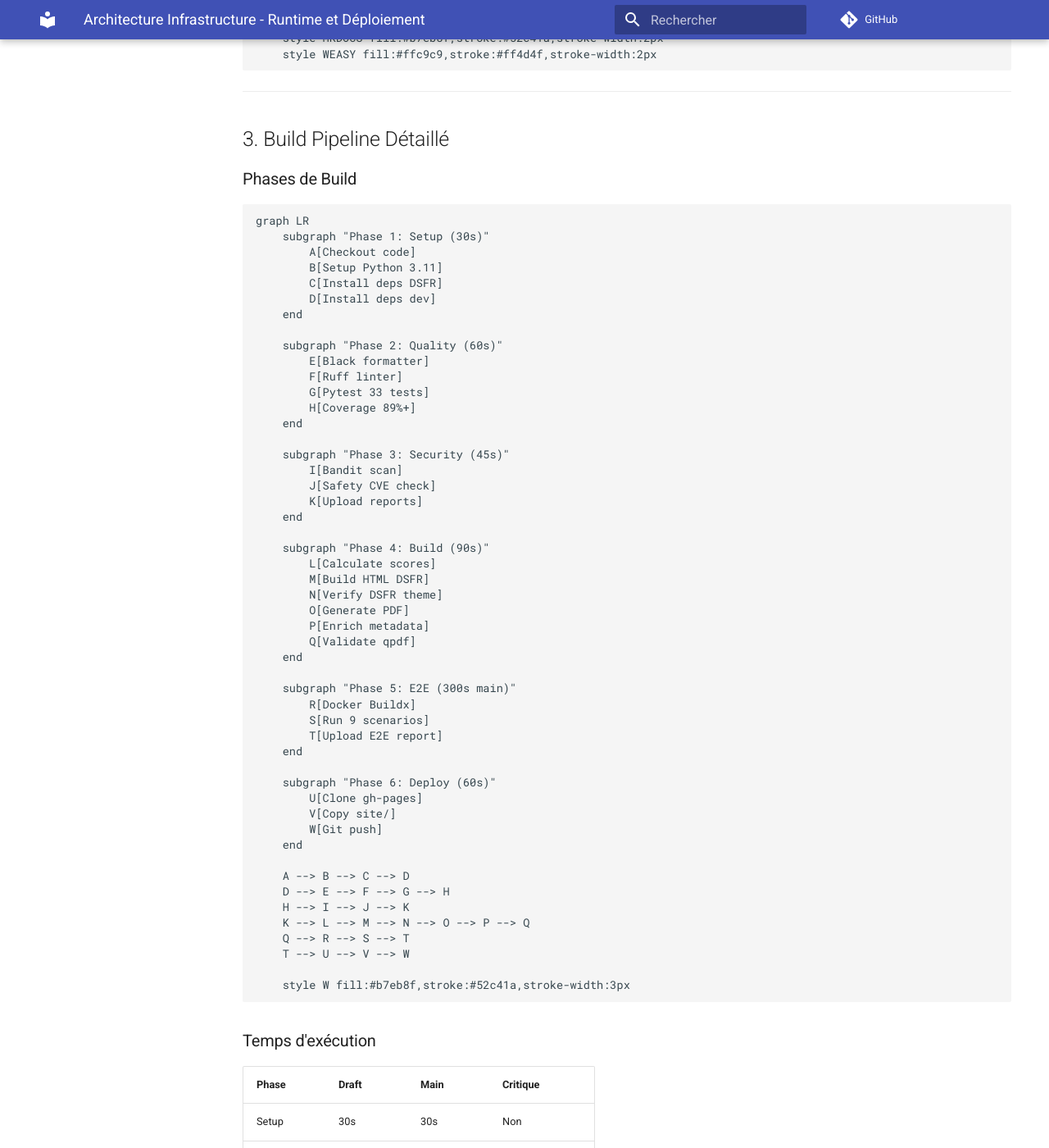
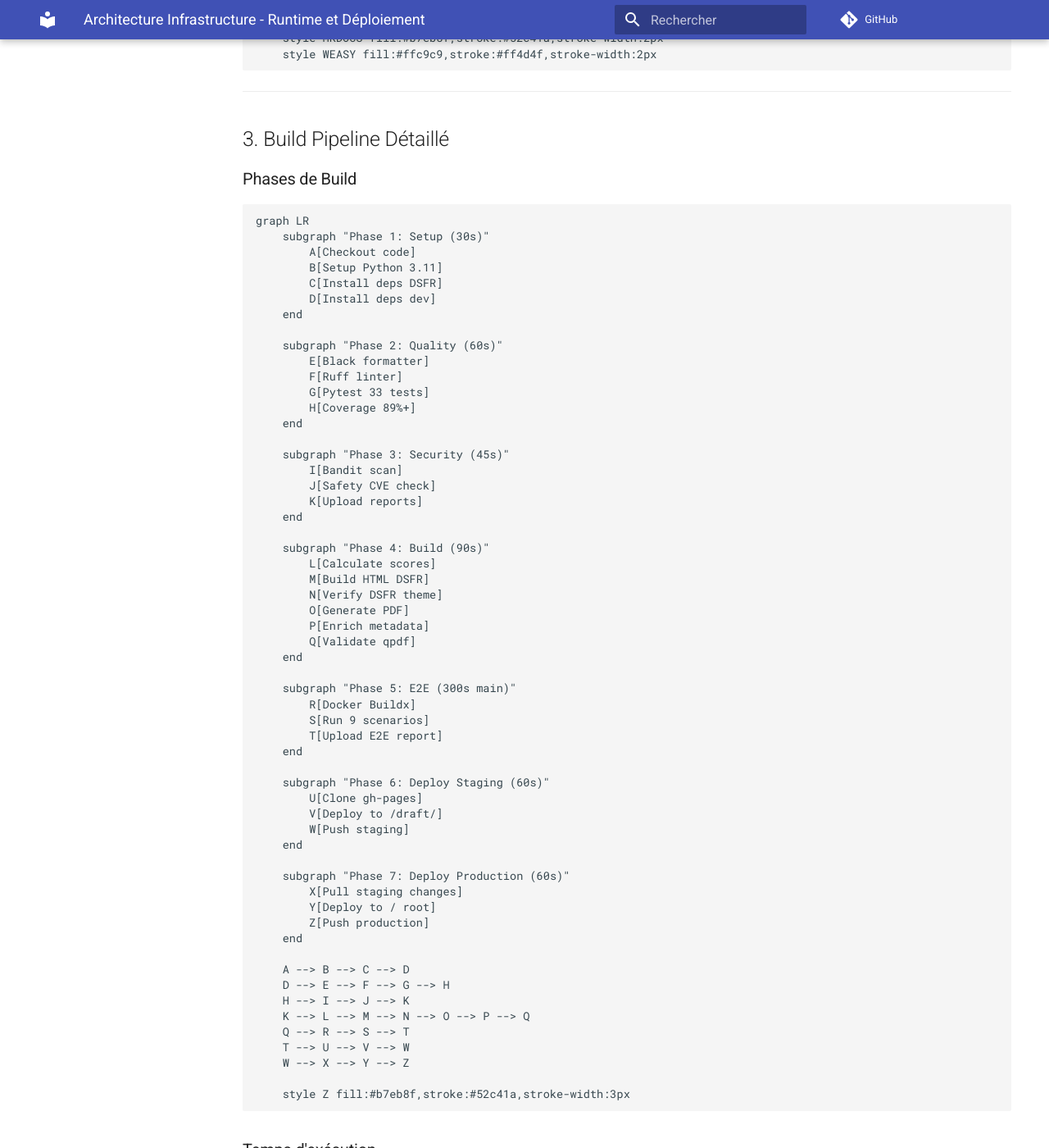
Before and after one commit to Alexmacapple/span-sg, an MkDocs documentation site: the page built from docs/architecture/infrastructure.md, in a window 1280 px wide and 1400 px high, scrolled down 2898 px. Shown: the whole window at 82% size. Built offline with MkDocs 1.6.1 and Material for MkDocs 9.7.7, drawn with Linux system fonts in a browser that asks for light colours; comment, search, counter and statistics services are not loaded; some of the changed text lies outside the part shown.

Commit message:
docs(architecture): mise à jour infrastructure.md pour GitHub Environments
Modifications:
- Version: 1.0.1-dsfr → 1.2.0-environments
- Stratégie Branching → Stratégie Déploiement avec GitHub Environments
- Ajout Phase 7: Deploy Production (séquentiel après staging)
- Table URLs: "Branche source" → "Environment GitHub"
- Temps total: ~6-10min → ~11min (déploiement séquentiel)

Reflète architecture 1-branche + 2-environments mise en place dans ADR-009.

Refs: #3, ADR-009

🤖 Generated with [Claude Code](https://claude.com/claude-code)

Co-Authored-By: Claude <noreply@anthropic.com>

````diff
--- a/docs/architecture/infrastructure.md
+++ b/docs/architecture/infrastructure.md
@@ -188,10 +188,16 @@ graph LR
         T[Upload E2E report]
     end
 
-    subgraph "Phase 6: Deploy (60s)"
+    subgraph "Phase 6: Deploy Staging (60s)"
         U[Clone gh-pages]
-        V[Copy site/]
-        W[Git push]
+        V[Deploy to /draft/]
+        W[Push staging]
+    end
+
+    subgraph "Phase 7: Deploy Production (60s)"
+        X[Pull staging changes]
+        Y[Deploy to / root]
+        Z[Push production]
     end
 
     A --> B --> C --> D
@@ -200,21 +206,25 @@ graph LR
     K --> L --> M --> N --> O --> P --> Q
     Q --> R --> S --> T
     T --> U --> V --> W
+    W --> X --> Y --> Z
 
-    style W fill:#b7eb8f,stroke:#52c41a,stroke-width:3px
+    style Z fill:#b7eb8f,stroke:#52c41a,stroke-width:3px
 ```
 
 ### Temps d'exécution
 
-| Phase | Draft | Main | Critique |
-|-------|-------|------|----------|
-| Setup | 30s | 30s | Non |
-| Quality | 60s | 60s | Oui (fail-fast) |
-| Security | 45s | 45s | Oui (bloquant) |
-| Build | 90s | 90s | Oui (strict mode) |
-| E2E | - | 300s | Oui (main only) |
-| Deploy | 60s | 60s | Non |
-| **Total** | **~6min** | **~10min** | - |
+| Phase | Push main | Critique |
+|-------|-----------|----------|
+| Setup | 30s | Non |
+| Quality | 60s | Oui (fail-fast) |
+| Security | 45s | Oui (bloquant) |
+| Build | 90s | Oui (strict mode) |
+| E2E | 300s | Oui (main only) |
+| Deploy Staging | 60s | Non |
+| Deploy Production | 60s | Non (séquentiel) |
+| **Total** | **~11min** | - |
+
+Note: Déploiement séquentiel depuis v1.2.0 (staging puis production) pour éviter conflits gh-pages.
 
 ---
 
@@ -288,28 +298,30 @@ graph TB
     style GHP fill:#b7eb8f,stroke:#52c41a,stroke-width:2px
 ```
 
-### Stratégie Branching gh-pages
+### Stratégie Déploiement avec GitHub Environments
 
 ```mermaid
 gitGraph
     commit id: "Initial gh-pages"
-    branch main-deploy
-    commit id: "Deploy draft v0.9"
-    checkout main
-    commit id: "Deploy prod v1.0"
-    checkout draft-deploy
-    commit id: "Deploy draft v1.1-rc1"
-    checkout main
-    merge draft-deploy tag: "v1.1"
-    commit id: "Deploy prod v1.1"
+    branch main
+    commit id: "Push main"
+    commit id: "CI: build-and-test"
+    commit id: "Deploy staging /draft/" tag: "staging"
+    commit id: "Deploy production /" tag: "production"
+    commit id: "v1.2.0-environments" type: HIGHLIGHT
 ```
+
+Architecture 1-branche + 2 Environments (depuis v1.2.0):
+- Branche unique `main` pour développement
+- Environnement `staging` : déploiement automatique vers /draft/
+- Environnement `production` : déploiement séquentiel vers /
 
 ### URLs et Accès
 
-| URL | Branche source | Déploiement | Accès | Latency |
-|-----|----------------|-------------|-------|---------|
-| `/` | main | gh-pages racine | Public | <100ms |
-| `/draft/` | draft | gh-pages/draft/ | Org-only | <100ms |
+| URL | Environment GitHub | Déploiement gh-pages | Accès | Latency |
+|-----|-------------------|---------------------|-------|---------|
+| `/` | production | gh-pages racine | Public | <100ms |
+| `/draft/` | staging | gh-pages/draft/ | Org-only | <100ms |
 
 ---
 
````
Also changed, not shown: other parts of docs/architecture/infrastructure.md (+1 -1 lines).
